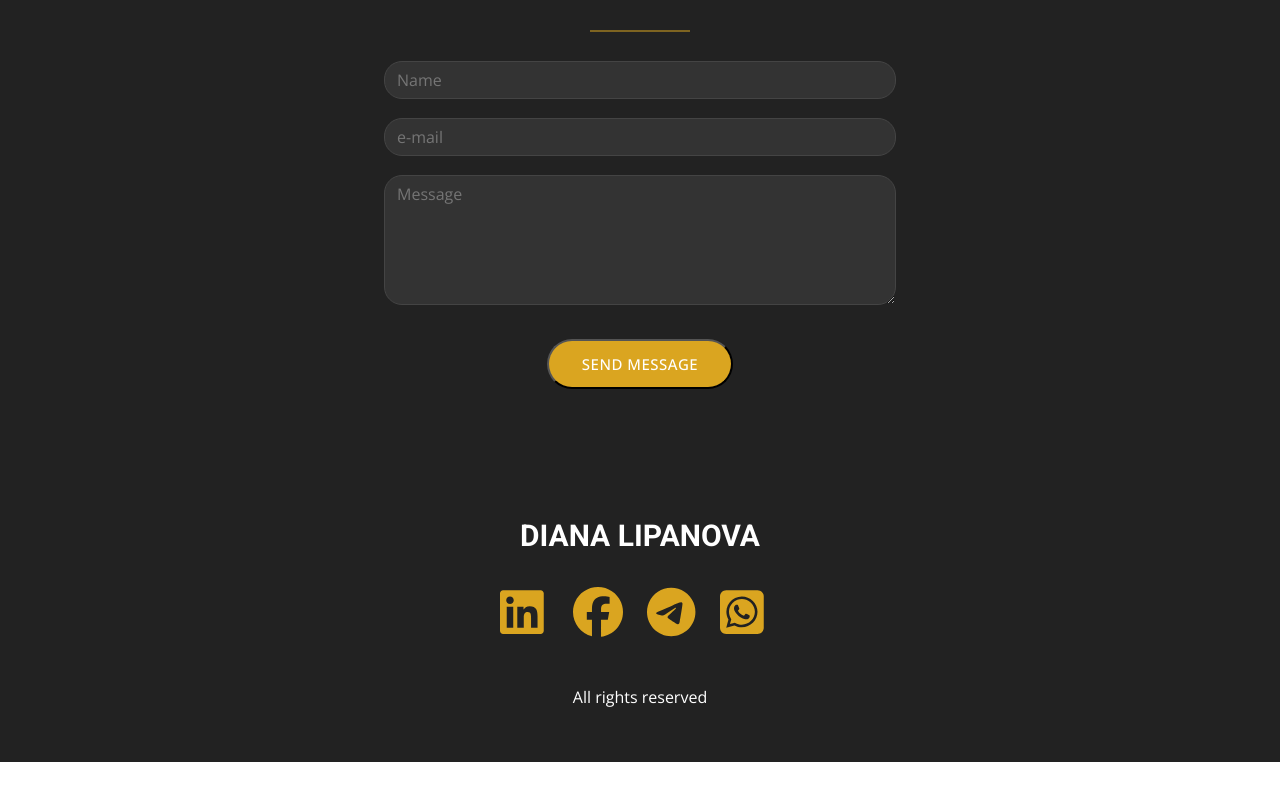
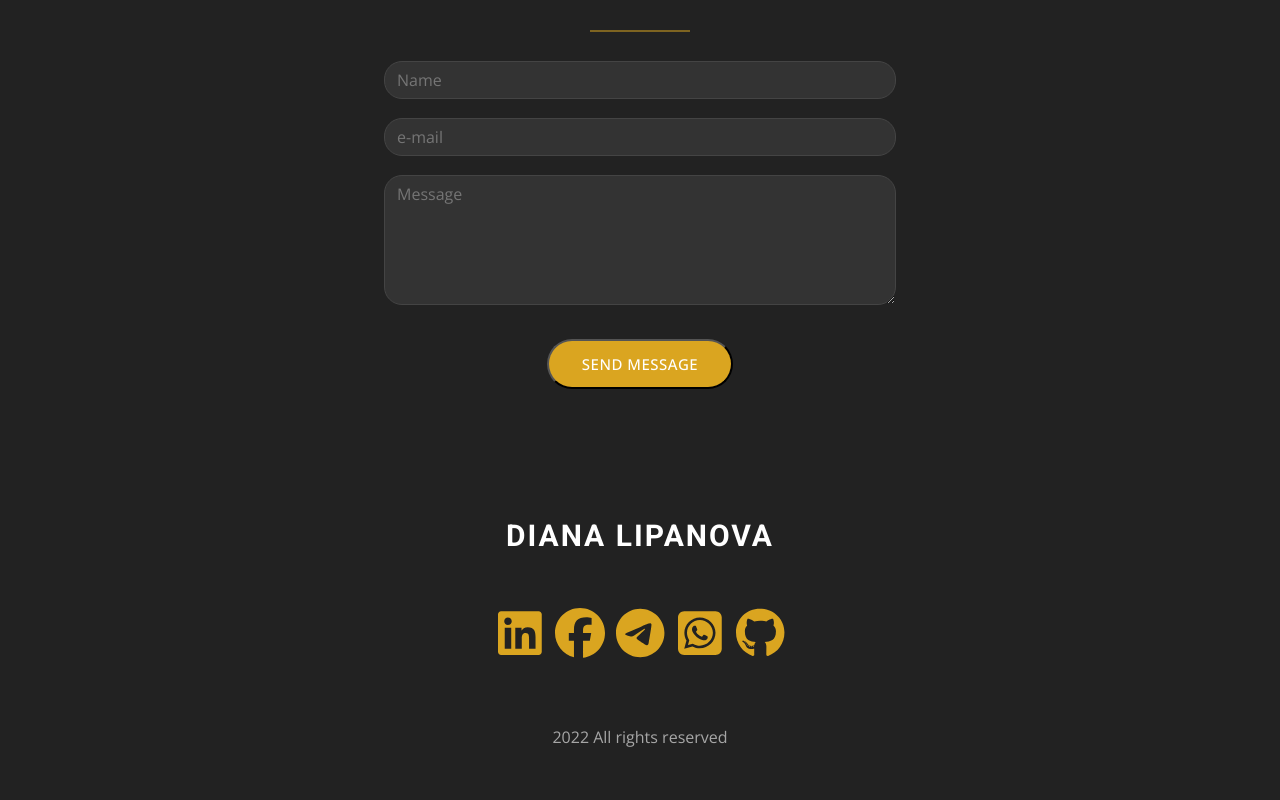
Before and after one commit to TinyMan66/Portfolio, a React (Create React App) app: page / in a window 1280 px wide. Shown: the part 2448-3248 px from the top of the page. Before the commit the page ends 3210 px from the top, so only its background shows below. Built offline with nearby package versions, Linux system fonts and the light colour scheme.

Commit message:
feat: add social media links, change styles

```diff
--- a/src/footer/Footer.js
+++ b/src/footer/Footer.js
@@ -2,8 +2,14 @@ import React from 'react';
 import style from './Footer.module.scss';
 import styleContainer from '../../src/common/styles/Container.module.css'
 import {Title} from "../common/components/title/Title";
-import { FontAwesomeIcon } from '@fortawesome/react-fontawesome';
-import { faLinkedin, faFacebook, faTelegram, faSquareWhatsapp, faWhatsapp, faInstagram} from '@fortawesome/free-brands-svg-icons';
+import {FontAwesomeIcon} from '@fortawesome/react-fontawesome';
+import {
+    faLinkedin,
+    faFacebook,
+    faTelegram,
+    faSquareWhatsapp,
+    faGithub
+} from '@fortawesome/free-brands-svg-icons';
 
 export const Footer = () => {
     return (
@@ -11,13 +17,33 @@ export const Footer = () => {
             <div className={`${styleContainer.container} ${style.footerContainer}`}>
                 <Title titleStyle={style.name} text={"Diana Lipanova"}/>
                 <div className={style.socialContainer}>
-                    <div className={style.social}><FontAwesomeIcon icon={faLinkedin}/></div>
-                    <div className={style.social}><FontAwesomeIcon icon={faFacebook}/></div>
-                    <div className={style.social}><FontAwesomeIcon icon={faTelegram}/></div>
-                    <div className={style.social}><FontAwesomeIcon icon={faSquareWhatsapp}/></div>
-                    {/*<div className={style.social}><FontAwesomeIcon icon={faInstagram}/></div>*/}
+                    <div className={style.socialIcon}>
+                        <a href="https://www.linkedin.com/in/diana-lipanova-b18395256/?locale=en_US">
+                            <FontAwesomeIcon icon={faLinkedin} className={style.icon}/>
+                        </a>
+                    </div>
+                    <div className={style.socialIcon}>
+                        <a href="https://www.facebook.com/profile.php?id=100013503166823">
+                            <FontAwesomeIcon icon={faFacebook} className={style.icon}/>
+                        </a>
+                    </div>
+                    <div className={style.socialIcon}>
+                        <a href="https://t.me/TinyMan6">
+                            <FontAwesomeIcon icon={faTelegram} className={style.icon}/>
+                        </a>
+                    </div>
+                    <div className={style.socialIcon}>
+                        <a href="">
+                            <FontAwesomeIcon icon={faSquareWhatsapp} className={style.icon}/>
+                        </a>
+                    </div>
+                    <div className={style.socialIcon}>
+                        <a href="https://github.com/TinyMan66">
+                            <FontAwesomeIcon icon={faGithub} className={style.icon}/>
+                        </a>
+                    </div>
                 </div>
-                <span>All rights reserved</span>
+                <span className={style.copyright}> 2022 All rights reserved</span>
             </div>
         </div>
     );
--- a/src/footer/Footer.module.scss
+++ b/src/footer/Footer.module.scss
@@ -7,32 +7,56 @@
   padding: 50px 0;
 
   .footerContainer {
-    flex-direction: column;
-    justify-content: flex-start;
-
+    @include container();
+    @include flex(column, flex-start, center, wrap);
+    //padding: 100px 0 20px;
     .name {
       @include text($TitleFontFamily, 20px, 400, 1.8);
       text-transform: uppercase;
+      letter-spacing: 2px;
     }
 
     .socialContainer {
-      display: flex;
-      justify-content: space-between;
-      margin-bottom: 20px;
+      @include flex(row, space-between, center, nowrap);
+      //margin-bottom: 20px;
+      margin-top: 20px;
       padding: 20px 0;
-      width: 280px;
+      width: 300px;
+      @media screen and (max-width: 505px) {
+        width: 100%;
+      }
 
-      .social {
+      .socialIcon {
         background-color: $bgColor;
         height: 60px;
         width: 60px;
         font-size: 50px;
-        color: $primaryColor;
+        @media screen and (max-width: 380px) {
+          width: 50px;
+          height: 50px;
+        }
+
+        a {
+          width: 100%;
+          height: 100%;
+          @include flex(row, center, center, nowrap);
+
+          .icon {
+            color: $primaryColor;
+
+            &:hover {
+              color: #ffcc00;
+              transition: all 0.3s ease-in-out 0s;
+            }
+          }
+        }
       }
     }
 
-    span {
+    .copyright {
+      margin-top: 40px;
       @include text($TextFontFamily, 16px, 400, 1.8);
+      opacity: 0.6;
     }
   }
 }
```
